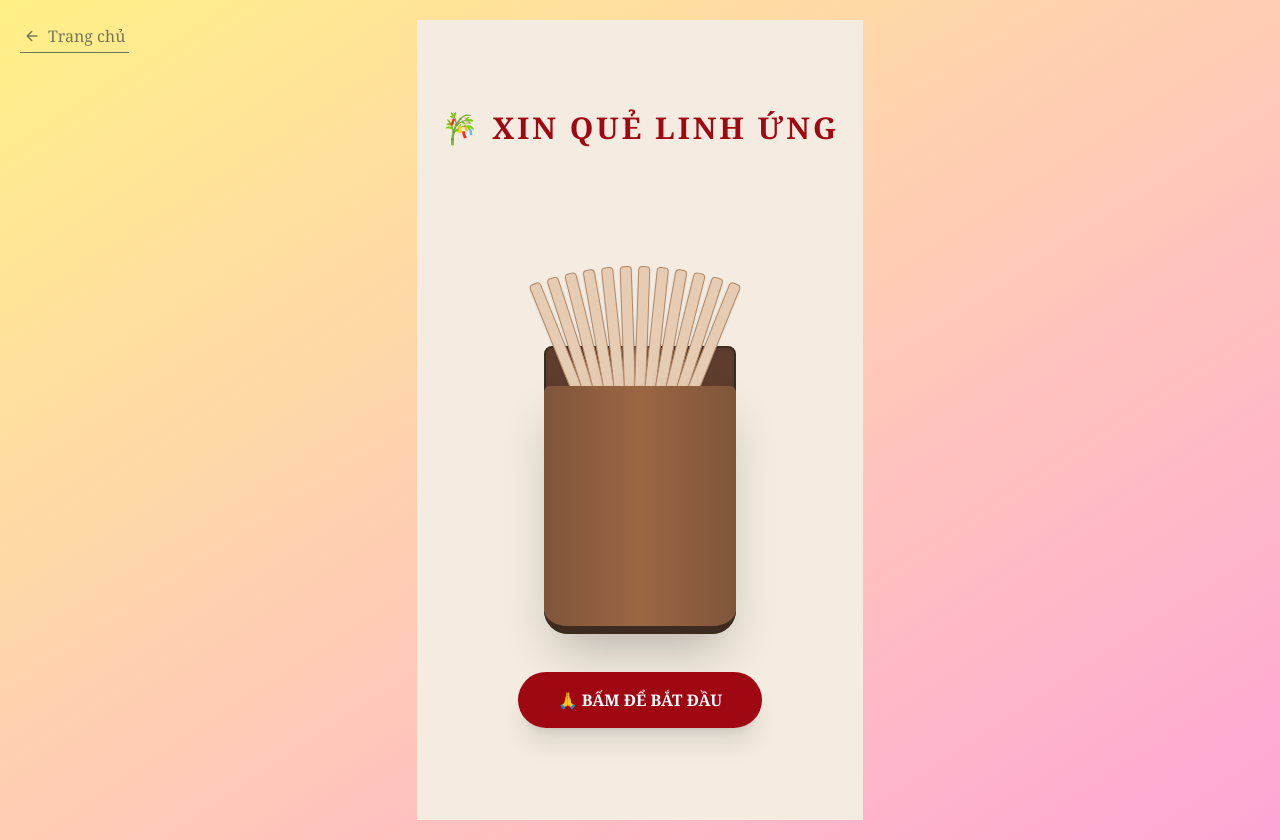
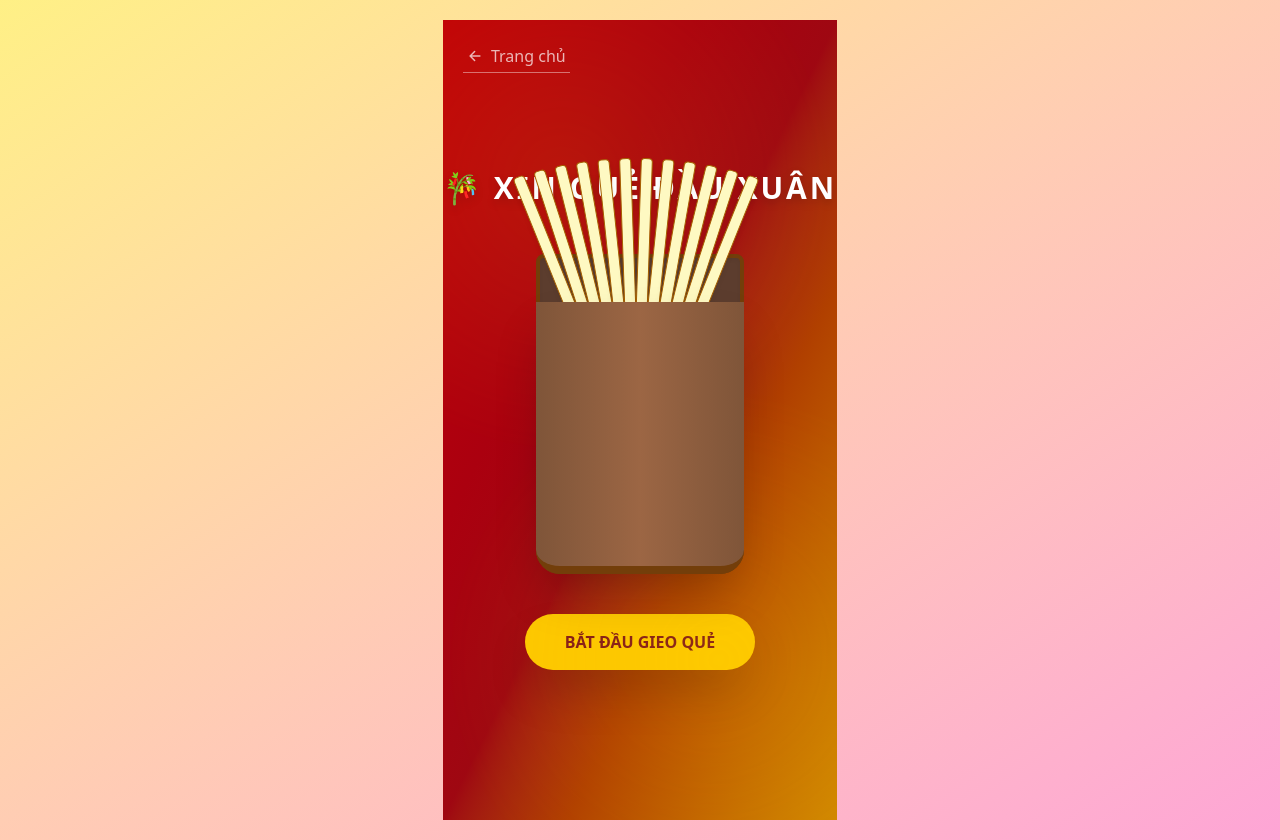
Before and after one commit to quyng24/co-vn, a React (Vite) app: page /shake-oracle in a window 1280 px wide. Built offline with nearby package versions, Linux system fonts and the light colour scheme.

Commit message:
modify shake oracle logic v3

```diff
--- a/src/pages/ShakeOracle.tsx
+++ b/src/pages/ShakeOracle.tsx
@@ -7,12 +7,12 @@ interface DeviceMotionEventWithPermission extends DeviceMotionEvent {
 }
 
 const hexagrams = [
-    "Quẻ Đại Cát 🌟",
-    "Quẻ Trung Bình ⚖️",
-    "Quẻ Tài Lộc 💰",
-    "Quẻ Tình Duyên ❤️",
-    "Quẻ Công Danh 📈",
-    "Quẻ Bình An 🕊️",
+    "ĐẠI CÁT",
+    "TRUNG BÌNH",
+    "TÀI LỘC",
+    "TÌNH DUYÊN",
+    "CÔNG DANH",
+    "BÌNH AN",
 ];
 
 export default function ShakeOracle() {
@@ -20,26 +20,27 @@ export default function ShakeOracle() {
 
     const [result, setResult] = useState<string | null>(null);
     const [isListening, setIsListening] = useState(false);
-    const [isAnimatingResult, setIsAnimatingResult] = useState(false);
+    const [isAnimating, setIsAnimating] = useState(false);
+    const [selectedStick, setSelectedStick] = useState<number | null>(null);
 
     const tubeRef = useRef<HTMLDivElement>(null);
-    const sticksRef = useRef<HTMLDivElement>(null);
+    const sticksRefs = useRef<(HTMLDivElement | null)[]>([]);
 
     const lastShake = useRef(0);
-    const isShaking = useRef(false);
+    const baseline = useRef(0);
+    const warmUp = useRef(true);
 
-    // inertia system
     const rotation = useRef({ x: 0, y: 0 });
     const targetRotation = useRef({ x: 0, y: 0 });
-    const animationFrame = useRef<number | null>(null);
+    const raf = useRef<number | null>(null);
 
-    /* ==============================
-          INERTIA ANIMATION LOOP
+    /* =============================
+       INERTIA LOOP
     ============================== */
 
     const animate = useCallback(() => {
-        rotation.current.x += (targetRotation.current.x - rotation.current.x) * 0.1;
-        rotation.current.y += (targetRotation.current.y - rotation.current.y) * 0.1;
+        rotation.current.x += (targetRotation.current.x - rotation.current.x) * 0.08;
+        rotation.current.y += (targetRotation.current.y - rotation.current.y) * 0.08;
 
         if (tubeRef.current) {
             tubeRef.current.style.transform = `
@@ -48,93 +49,96 @@ export default function ShakeOracle() {
       `;
         }
 
-        animationFrame.current = requestAnimationFrame(animate);
+        raf.current = requestAnimationFrame(animate);
     }, []);
 
-    /* ==============================
-          STOP LISTENING
+    /* =============================
+       STOP
     ============================== */
 
     const stopListening = useCallback(() => {
         window.removeEventListener("devicemotion", handleMotion);
-        if (animationFrame.current) cancelAnimationFrame(animationFrame.current);
+        if (raf.current) cancelAnimationFrame(raf.current);
 
         setIsListening(false);
-        isShaking.current = false;
+        warmUp.current = true;
+        baseline.current = 0;
 
         rotation.current = { x: 0, y: 0 };
         targetRotation.current = { x: 0, y: 0 };
 
-        if (tubeRef.current)
-            tubeRef.current.style.transform = "rotateX(0deg) rotateY(0deg)";
-        if (sticksRef.current)
-            sticksRef.current.style.transform = "translateY(0px)";
+        setTimeout(() => {
+            setIsAnimating(false);
+            setSelectedStick(null);
+            setResult(null);
+        }, 600);
     }, []);
 
-    /* ==============================
+    /* =============================
        HANDLE MOTION
     ============================== */
 
     const handleMotion = useCallback(
         (event: DeviceMotionEvent) => {
-            if (isAnimatingResult) return;
+            if (isAnimating) return;
 
             const acc = event.accelerationIncludingGravity;
             if (!acc) return;
 
-            const { x, y, z } = acc;
-            const xNum = x ?? 0;
-            const yNum = y ?? 0;
-            const zNum = z ?? 0;
-            const total = Math.sqrt(xNum * xNum + yNum * yNum + zNum * zNum);
+            const x = acc.x ?? 0;
+            const y = acc.y ?? 0;
+            const z = acc.z ?? 0;
+            const total = Math.sqrt(x * x + y * y + z * z);
 
-            // 3D tilt target
+            // warm-up chống auto trigger
+            if (warmUp.current) {
+                baseline.current = total;
+                warmUp.current = false;
+                return;
+            }
+
+            const delta = Math.abs(total - baseline.current);
+
+            // cập nhật nghiêng ống
             targetRotation.current = {
-                x: yNum * 3,
-                y: xNum * 3,
+                x: y * 2.5,
+                y: x * 2.5,
             };
 
-            // Stick vibration physics
-            if (sticksRef.current) {
-                const intensity = Math.min(total / 25, 1);
-                const jitterX = (Math.random() - 0.5) * 20 * intensity;
-                const jitterY = -(total * 2) * intensity;
+            // rung từng thanh riêng lẻ
+            sticksRefs.current.forEach((stick, i) => {
+                if (!stick) return;
+                const intensity = Math.min(delta / 20, 1);
+                const offset =
+                    Math.sin(Date.now() / 100 + i) * 6 * intensity +
+                    (Math.random() - 0.5) * 4 * intensity;
 
-                sticksRef.current.style.transform = `
-          translateX(${jitterX}px)
-          translateY(${jitterY}px)
-          rotate(${jitterX * 0.2}deg)
+                stick.style.transform = `
+          translateY(${offset}px)
+          rotate(${offset * 0.3}deg)
         `;
-            }
+            });
 
             const now = Date.now();
 
-            if (
-                total > 25 &&
-                now - lastShake.current > 3000 &&
-                !isShaking.current
-            ) {
-                isShaking.current = true;
+            if (delta > 18 && now - lastShake.current > 2500) {
                 lastShake.current = now;
+                setIsAnimating(true);
 
-                if ("vibrate" in navigator) navigator.vibrate([100, 50, 100]);
-
-                setIsAnimatingResult(true);
+                const index = Math.floor(Math.random() * 12);
+                setSelectedStick(index);
 
                 setTimeout(() => {
-                    const random =
-                        hexagrams[Math.floor(Math.random() * hexagrams.length)];
-                    setResult(random);
-
+                    setResult(hexagrams[Math.floor(Math.random() * hexagrams.length)]);
                     window.removeEventListener("devicemotion", handleMotion);
                     setIsListening(false);
-                }, 800);
+                }, 1800);
             }
         },
-        [isAnimatingResult]
+        [isAnimating]
     );
 
-    /* ==============================
+    /* =============================
        REQUEST PERMISSION
     ============================== */
 
@@ -145,18 +149,16 @@ export default function ShakeOracle() {
 
             if (typeof DeviceMotion.requestPermission === "function") {
                 const permission = await DeviceMotion.requestPermission();
-                if (permission !== "granted") {
-                    alert("Cần cấp quyền cảm biến.");
-                    return;
-                }
+                if (permission !== "granted") return;
             }
 
+            warmUp.current = true;
+            baseline.current = 0;
+
             window.addEventListener("devicemotion", handleMotion);
-            animationFrame.current = requestAnimationFrame(animate);
+            raf.current = requestAnimationFrame(animate);
 
             setIsListening(true);
-            setResult(null);
-            setIsAnimatingResult(false);
         } catch {
             alert("Thiết bị không hỗ trợ cảm biến.");
         }
@@ -165,136 +167,107 @@ export default function ShakeOracle() {
     useEffect(() => {
         return () => {
             window.removeEventListener("devicemotion", handleMotion);
-            if (animationFrame.current)
-                cancelAnimationFrame(animationFrame.current);
+            if (raf.current) cancelAnimationFrame(raf.current);
         };
     }, [handleMotion, animate]);
 
-    /* ==============================
+    /* =============================
        RENDER
     ============================== */
 
     return (
-        <div className="min-h-screen flex flex-col items-center justify-center bg-[#f4ece0] text-gray-800 p-6 overflow-hidden font-serif">
+        <div className="min-h-screen flex flex-col items-center justify-center bg-gradient-to-br from-red-700 via-red-800 to-yellow-600 text-white overflow-hidden relative">
+
+            {/* Trang trí Tết */}
+            <div className="absolute inset-0 pointer-events-none opacity-10 bg-[radial-gradient(circle_at_30%_20%,gold,transparent_40%),radial-gradient(circle_at_70%_80%,gold,transparent_40%)]" />
 
             <button
                 onClick={() => nav("/")}
-                className="absolute top-5 left-5 flex items-center gap-2 border-b border-gray-800 p-1 opacity-60 hover:opacity-100 transition-all"
+                className="absolute top-5 left-5 flex items-center gap-2 border-b border-white/60 p-1 opacity-70 hover:opacity-100"
             >
                 <IoArrowBackOutline /> Trang chủ
             </button>
 
-            <div className={`${isAnimatingResult ? "opacity-20" : "opacity-100"} transition-opacity duration-500 flex flex-col items-center gap-10`}>
-
-                <h1 className="text-3xl font-bold uppercase tracking-widest text-red-800 mb-40">
-                    🎋 Xin Quẻ Linh Ứng
+            <h1 className="text-3xl font-bold tracking-widest mb-12 drop-shadow-lg">
+                🎋 XIN QUẺ ĐẦU XUÂN
             </h1>
 
-                {/* Bamboo Tube */}
-                <div
-                    className="relative w-48 h-72"
-                    style={{ perspective: "1200px" }}
-                >
+            {/* ỐNG TRE */}
+            <div className="relative w-52 h-80" style={{ perspective: "1200px" }}>
                 <div
                     ref={tubeRef}
                     className="relative w-full h-full transition-transform duration-100"
                     style={{ transformStyle: "preserve-3d" }}
                 >
-                        <div className="absolute inset-0 bg-[#5c3d2e] rounded-b-3xl rounded-t-lg shadow-inner border-2 border-[#3d2b1f]" />
+                    <div className="absolute inset-0 bg-[#5c3d2e] rounded-b-3xl rounded-t-lg shadow-inner border-4 border-yellow-900" />
 
-                        {/* Sticks */}
-                        <div
-                            ref={sticksRef}
-                            className="absolute inset-x-0 -top-20 flex items-end justify-center z-10 pointer-events-none"
-                        >
+                    <div className="absolute inset-x-0 -top-24 flex items-end justify-center">
                         {[...Array(12)].map((_, i) => (
                             <div
                                 key={i}
-                                    className="w-3 h-60 bg-[#e6ccb2] border border-[#b08968] rounded-sm shadow-sm"
+                                ref={(el) => { sticksRefs.current[i] = el; }}
+                                className={`w-3 h-64 bg-yellow-100 border border-yellow-700 rounded-sm shadow-md transition-all duration-500
+                ${selectedStick === i
+                                        ? "animate-stick-rise z-50"
+                                        : ""
+                                    }`}
                                 style={{
-                                        transform: `rotate(${(i - 5.5) * 4}deg)`,
                                     transformOrigin: "bottom center",
-                                        marginLeft: "-10px",
+                                    marginLeft: "-8px",
+                                    transform: `rotate(${(i - 5.5) * 4}deg)`
                                 }}
                             />
                         ))}
                     </div>
 
-                        <div className="absolute inset-0 top-10 bg-gradient-to-r from-[#7f5539] via-[#9c6644] to-[#7f5539] rounded-b-3xl rounded-t-md shadow-2xl z-20 border-b-8 border-[#3d2b1f]" />
+                    <div className="absolute inset-0 top-12 bg-gradient-to-r from-[#7f5539] via-[#9c6644] to-[#7f5539] rounded-b-3xl shadow-2xl border-b-8 border-yellow-900" />
                 </div>
             </div>
 
             {!isListening ? (
                 <button
                     onClick={requestPermission}
-                        disabled={isAnimatingResult}
-                        className="px-10 py-4 bg-red-800 text-white font-bold rounded-full shadow-xl active:scale-95 transition-all animate-bounce"
+                    className="mt-10 px-10 py-4 bg-yellow-400 text-red-900 font-bold rounded-full shadow-2xl hover:scale-105 transition"
                 >
-                        🙏 BẤM ĐỂ BẮT ĐẦU
+                    BẮT ĐẦU GIEO QUẺ
                 </button>
             ) : (
-                    <div className="text-red-700 font-bold animate-pulse">
-                        📱 Hãy lắc điện thoại...
-                    </div>
-                )}
-            </div>
-
-            {/* RESULT OVERLAY */}
-            {isAnimatingResult && (
-                <div
-                    className="fixed inset-0 z-50 flex items-center justify-center bg-black/60 backdrop-blur-sm"
-                    style={{ perspective: "1200px" }}
-                >
-                    <div
-                        className={`relative w-24 h-120 bg-[#f5ebe0] border-4 border-[#7f5539] rounded-lg shadow-2xl flex flex-col items-center justify-center py-10
-            ${result ? "scale-100" : "animate-stick-pop-3d"}
-            transition-transform duration-700 ease-out`}
-                    >
-                        {result ? (
-                            <div className="text-red-800 font-black text-3xl text-center px-4">
-                                {result}
-                            </div>
-                        ) : (
-                            <div className="text-red-800/40 text-xl animate-pulse">
-                                ĐANG HIỂN LINH
+                <div className="mt-10 animate-pulse text-lg">
+                    Hãy lắc điện thoại thật thành tâm...
                 </div>
             )}
 
+            {/* KẾT QUẢ */}
             {result && (
+                <div className="fixed inset-0 bg-black/60 flex items-center justify-center backdrop-blur-sm">
+                    <div className="bg-gradient-to-b from-yellow-200 to-yellow-400 text-red-900 px-16 py-20 rounded-xl shadow-[0_0_60px_gold] border-4 border-red-800 text-4xl font-black tracking-widest animate-fade-in">
+                        {result}
                         <button
-                                onClick={() => {
-                                    setResult(null);
-                                    setIsAnimatingResult(false);
-                                    stopListening();
-                                }}
-                                className="absolute -bottom-16 bg-white text-red-800 px-6 py-2 rounded-full font-bold shadow-lg"
+                            onClick={stopListening}
+                            className="block mt-8 text-lg bg-red-800 text-white px-6 py-2 rounded-full"
                         >
                             Gieo lại
                         </button>
-                        )}
                     </div>
                 </div>
             )}
 
             <style>{`
-        @keyframes stick-pop-3d {
-          0% {
-            transform: translateY(200px) translateZ(-200px) rotateX(0deg) rotateY(0deg) scale(0.4);
-            opacity: 0;
+        @keyframes stick-rise {
+          0% { transform: translateY(0) rotate(0deg); }
+          40% { transform: translateY(-220px) rotateY(180deg); }
+          100% { transform: translateY(-260px) rotateY(360deg); }
         }
-          40% {
-            transform: translateY(-120px) translateZ(200px) rotateX(180deg) rotateY(90deg) scale(1.2);
-            opacity: 1;
+        .animate-stick-rise {
+          animation: stick-rise 1.8s cubic-bezier(.22,.68,0,1) forwards;
         }
-          70% {
-            transform: translateY(20px) translateZ(50px) rotateX(360deg) rotateY(180deg) scale(1.05);
+
+        @keyframes fade-in {
+          from { opacity: 0; transform: scale(.8); }
+          to { opacity: 1; transform: scale(1); }
         }
-          100% {
-            transform: translateY(0) translateZ(0) rotateX(360deg) rotateY(360deg) scale(1);
-          }
-        }
-        .animate-stick-pop-3d {
-          animation: stick-pop-3d 1s cubic-bezier(.22,.68,0,1.01) forwards;
+        .animate-fade-in {
+          animation: fade-in .6s ease forwards;
         }
       `}</style>
         </div>
```
Lines whose indentation alone changed are shown as unchanged.
